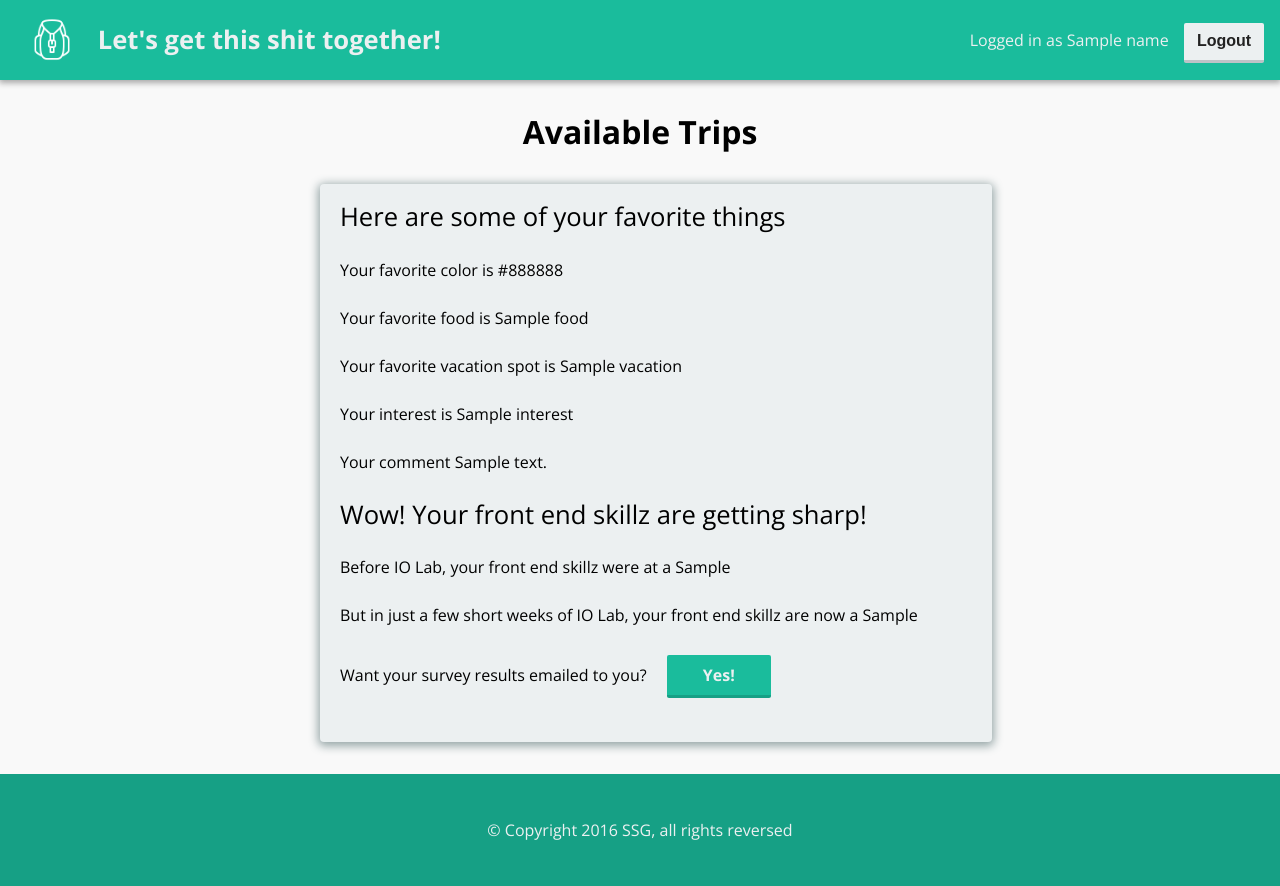
After one commit to SindhujaJeyabal/hys, a Flask app: template app/templates/trips.html in a window 1280 px wide. The commit adds this page. Run offline with Flask 2, Linux system fonts and the light colour scheme; the template is opened without the code that fills it: most values are stand-ins (such as "Sample title", 1, 10 or a date in 2020).

Commit message:
changes to base and main.css

```diff
--- a/app/static/main.css
+++ b/app/static/main.css
@@ -84,7 +84,7 @@ h1 {
 }
 
 h3 {
-	font-size: 1.4rem;
+	font-size: 1.6rem;
 }
 
 a {
@@ -138,12 +138,13 @@ input[type=range]::-webkit-slider-runnable-track {
 #site-title-wrapper {
 	display: inline-block;
 	height: 5rem;
-	width: 15%;
+	width: 50%;
 }
 
 #site-icon-wrapper {
 	display: inline-block;
-	margin-left: 1rem;
+	margin-left: 2rem;
+	margin-right: 1rem;
 	margin-top: -.5rem;
 	vertical-align: middle;
 	width: 2.5rem;
@@ -159,7 +160,7 @@ input[type=range]::-webkit-slider-runnable-track {
 	display: inline-block;
 	font-weight: bold;
 	height: 5rem;
-	line-height: 5rem;
+	line-height: 4.5rem;
 	margin-left: .1rem;
 }
 
--- a/app/templates/base.html
+++ b/app/templates/base.html
@@ -3,7 +3,7 @@
 <html>
 	<head>
 		<meta charset="UTF-8">
-		<title>{% block title %}{% endblock %} - Ape Ask</title>
+		<title>{% block title %}{% endblock %} - LGTST</title>
 		<script src="https://ajax.googleapis.com/ajax/libs/jquery/2.2.0/jquery.min.js"></script>
 		<link href='https://fonts.googleapis.com/css?family=Open+Sans:400,700' rel='stylesheet' type='text/css'>
 		<link rel="stylesheet" href="{{ url_for('static', filename='main.css') }}">
@@ -16,7 +16,7 @@
 			{% block header %}
 			<div id="site-title-wrapper">
 				<div id="site-icon-wrapper">
-					<img src="http://icons.iconarchive.com/icons/iconsmind/outline/512/Gorilla-icon.png">
+					<img src="/static/logo.png">
 				</div>
 				<h3 id="site-title">Let's get this shit together!</h3>
 			</div>
--- /dev/null
+++ b/app/templates/trips.html
@@ -0,0 +1,34 @@
+{% extends "base.html" %}
+
+{% block title %}
+	Survey
+{% endblock %}
+
+{% block header %}
+	{{ super() }}
+	<form action="logout" id="logout">
+		<span id="username">Logged in as {{ name }}</span>
+		<input class="action-button" id="logout-button" type="submit" value="Logout">
+	</form>
+{% endblock %}
+
+{% block content %}
+	<h1>Available Trips</h1>
+	<div class="main-container">
+		<h3>Here are some of your favorite things</h3>
+		<span class="result-item">Your favorite color is {{ surveyResponse['color']}}</span>
+		<span class="result-item">Your favorite food is {{ surveyResponse['food']}}</span>
+		<span class="result-item">Your favorite vacation spot is {{ surveyResponse['vacation']}}</span>
+		<span class="result-item">Your interest is {{ surveyResponse['interest']}}</span>
+		<span class="result-item">Your comment {{ surveyResponse['comment']}}</span>
+
+		<h3>Wow! Your front end skillz are getting sharp!</h3>
+		<span class="result-item">Before IO Lab, your front end skillz were at a {{ surveyResponse['fe-before']}}</span>
+		<span class="result-item">But in just a few short weeks of IO Lab, your front end skillz are now a {{ surveyResponse['fe-after']}}</span>
+
+		<div id="results-email-container">
+			<span>Want your survey results emailed to you?</span>
+			<a class="action-button" id="email-results-button" href="mailto:{{ email }}?subject={{ name }}'s Ape Ask Survey Results&amp;body={{ surveyResponse }}">Yes!</a>
+		</div>
+	</div>
+{% endblock %}
```
Also changed, not shown: app/static/logo.png (added), 3 other files.
